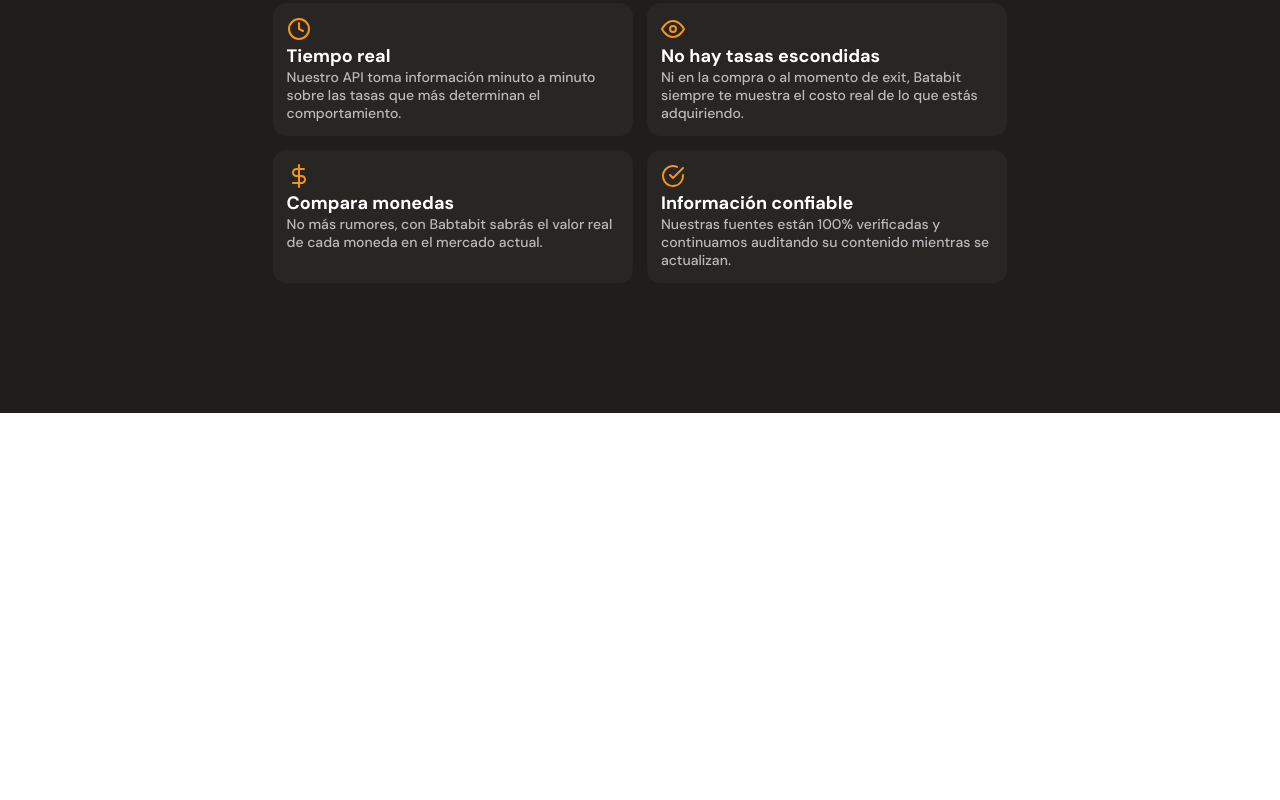
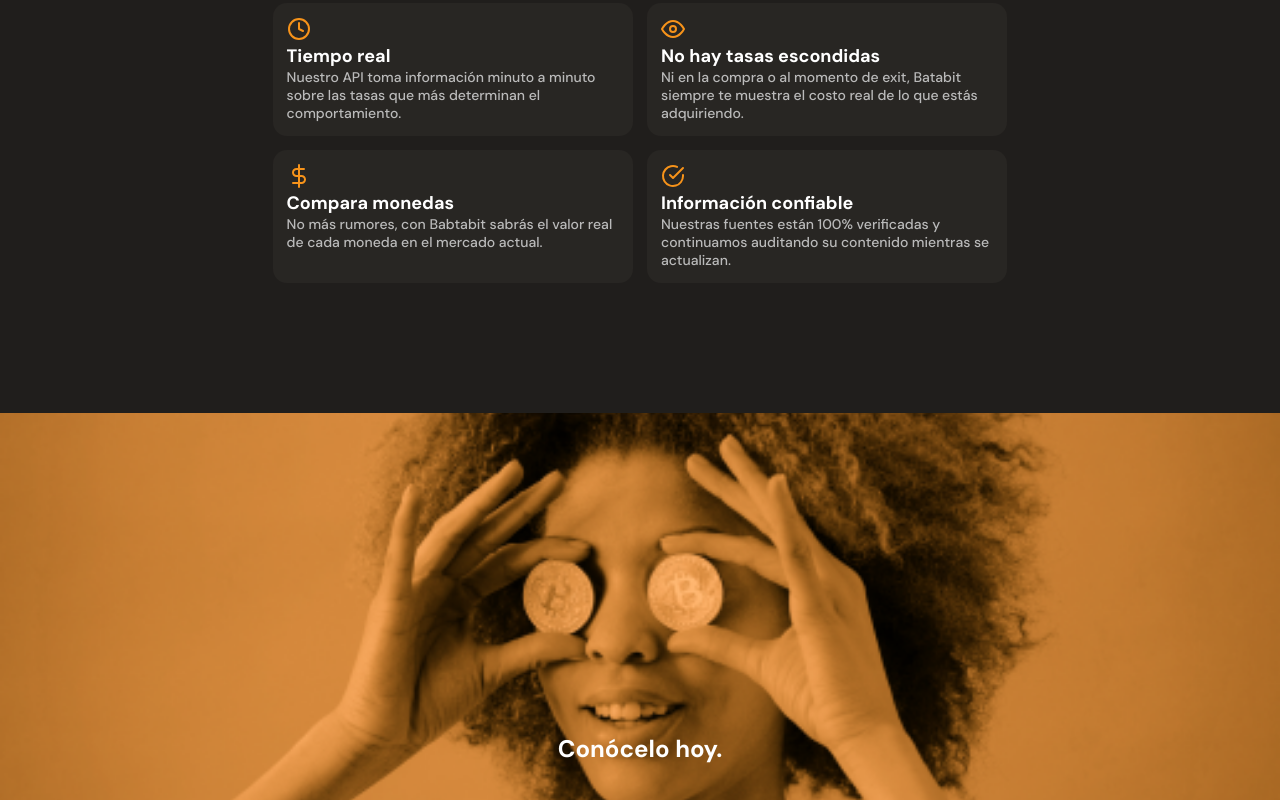
Before and after one commit to mistofjoy/batatabit, a website: page index.html in a window 1280 px wide. Shown: the part 1584-2384 px from the top of the page. Before the commit the page ends 1997 px from the top, so only its background shows below. Drawn offline with Linux system fonts and the light colour scheme.

Commit message:
hero completed

```diff
--- a/index.html
+++ b/index.html
@@ -134,7 +134,7 @@
                 </section>
             </section>
             <section class="hero">
-
+                <h2>Conócelo hoy.</h2>
             </section>
             <section class="plans">
 
--- a/styles/mobile.css
+++ b/styles/mobile.css
@@ -303,3 +303,26 @@
     background-color: var(--softer-black);
     border-radius: 1.4rem;
 }
+
+/*HERO*/
+
+.hero {
+    background-image: url('../assets/img/bitcoinbaby.png');
+    background-position: center;
+    background-size: cover;
+    min-height: 280px;
+    height: 387px;
+    width: 100vw;
+    display: flex;
+    flex-flow: column nowrap;
+    align-items: center;
+    justify-content: flex-start;
+}
+
+.hero > h2 {
+    color: var(--white);
+    font-weight: 700;
+    font-size: 2.4rem;
+    text-align: center;
+    margin-top: 25%;
+}
```
